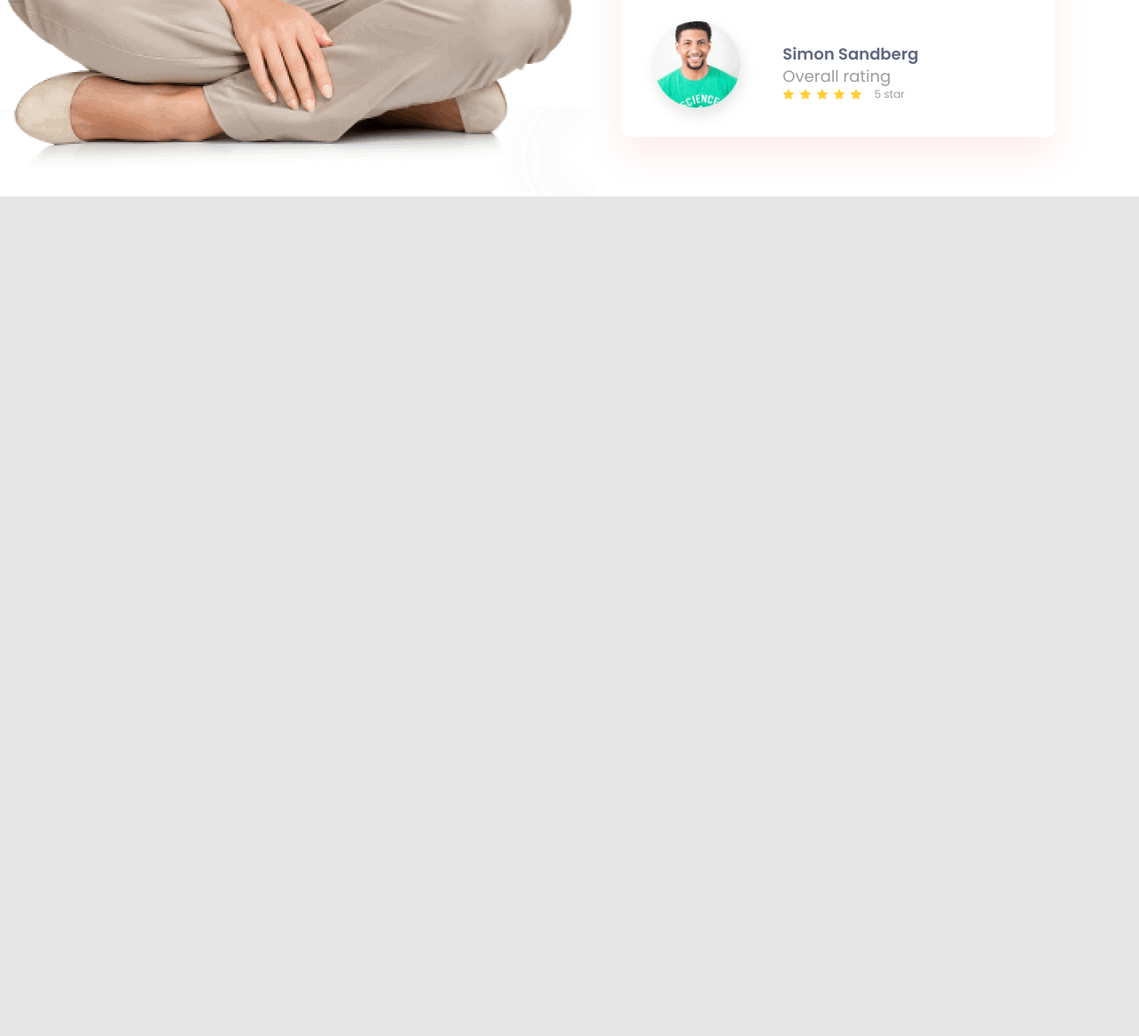
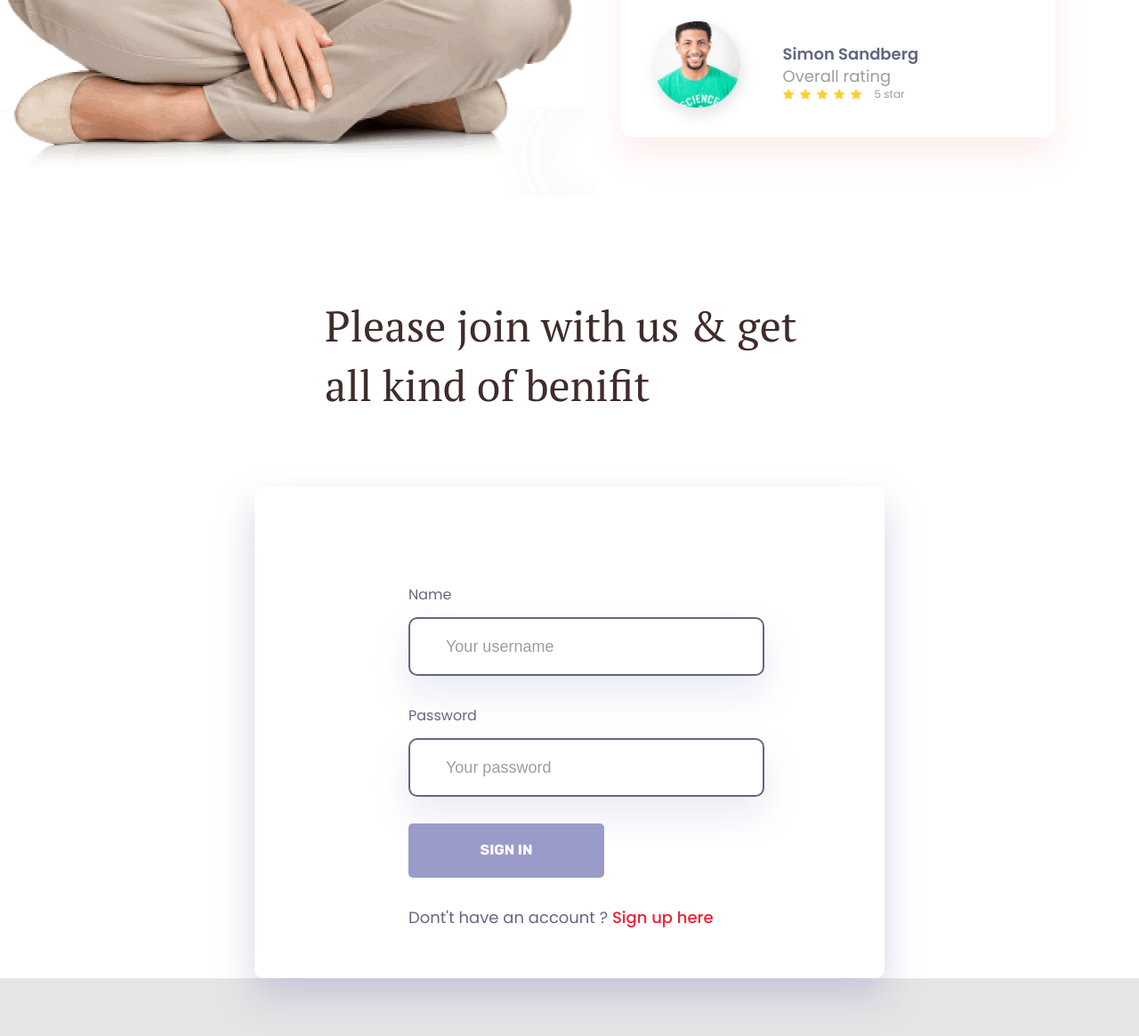
Before and after one commit to gdfederici/FELP06-ConsultantLandingPage, a website built with webpack: page src/index.html in a window 1280 px wide. Shown: the part 6273-7438 px from the top of the page at 89% size. Before the commit the page ends 6494 px from the top, so only its background shows below. Built offline with nearby package versions, Linux system fonts and the light colour scheme.

Commit message:
Login (html + css).

```diff
--- a/src/css/_font.scss
+++ b/src/css/_font.scss
@@ -244,3 +244,20 @@ h6 {
         }
     }
 }
+
+
+/*** LOGIN ***/
+.login {
+    &-form {
+        & label {
+            font-size: $font-size_s;
+        }
+        & input {
+            font-size: $font-size_normal;
+            line-height: $line-height_form;
+        }
+    }
+    &-signup {
+        font-weight: $font_semibold;
+    }
+}
--- a/src/css/_main.scss
+++ b/src/css/_main.scss
@@ -300,3 +300,38 @@
         border-radius: 50%;
     }
 }
+
+
+/*** LOGIN ***/
+.login {
+    margin-top: 112px;
+    margin-bottom: 132px;
+    & h2 {
+        margin-left: 243px;
+        padding-bottom: $line-height_h2;
+        width: 550px;
+    }
+    &-form {
+        border-radius: 10px;
+        margin: 12px 441px 132px 451px;
+        padding: 107px 135px 53px 173px;
+        & form {
+            display: flex;
+            flex-direction: column;
+            justify-content: flex-start;
+        }
+        & input {
+            border: 2px solid;
+            border-radius: 10px;
+            margin-top: 10px;
+            margin-bottom: 30px;
+            padding: 11px 40px;
+        }
+        & button {
+            border-radius: 5px;
+            padding: 21px 78px;
+            margin-bottom: 30px;
+            width: 220px;
+        }
+    }
+}
--- a/src/css/_reset.scss
+++ b/src/css/_reset.scss
@@ -49,10 +49,12 @@ table {
 
 
 /***** GDFEDERICI *****/
+
 /*** VARIABLES ***/
 $breakpoint: 1280px-1;
 $layout_max: 1600px;
 $layout_min: 360px;
+
 /*** BASECAMP ***/
 :root {
     font-size: 62.5%; /* px->rem in base 10 */
@@ -60,3 +62,8 @@ $layout_min: 360px;
 button {
 	border: none;
 }
+
+/*** LOGIN ***/
+input:focus {
+    outline: none;
+}
--- a/src/css/_responsive.scss
+++ b/src/css/_responsive.scss
@@ -50,6 +50,20 @@
             padding-left: 55%;
         }
     }
+
+
+/*** LOGIN ***/
+    .login {
+        & h2 {
+        margin: auto;
+        }
+        &-form {
+            margin-left: auto;
+            margin-right: auto;
+            width: 400px;
+        }
+    }
+
 
 
 }
@@ -209,6 +223,21 @@
     }
 
 
+/*** LOGIN ***/
+    .login {
+        & h2 {
+            width: 90%;
+        }
+        &-form {
+            width: 80%;
+            padding-left: 5%;
+            padding-right: 5%;
+            & input {
+                padding-left: 5%;
+                padding-right: 5%;
+            }
+        }
+    }
 
 
 }
--- a/src/css/_theme.scss
+++ b/src/css/_theme.scss
@@ -173,3 +173,29 @@ h6 { color: $color-h6; }
         color: $color-text_dark;
     }
 }
+
+
+/*** LOGIN ***/
+.login {
+    &-form {
+        box-shadow: 0px 20px 40px rgba(149, 149, 201, 0.4);
+        & input {
+            border-color: #9595C9;
+            box-shadow: 0px 20px 40px rgba(149, 149, 201, 0.2);
+            color: $color-text_dark;
+            &::placeholder {
+                color: $color-text_testimonial;
+            }
+        }
+        & button {
+            color: $color-text_light;
+        }
+    }
+    &-signup {
+        color: $color-theme_2;
+        text-decoration: none;
+        &:hover {
+            text-decoration: underline;
+        }
+    }
+}
--- a/src/index.html
+++ b/src/index.html
@@ -381,6 +381,20 @@
             </div> <!-- feature -->
 
 
+            <div class="login">
+                <h2>Please join with us & get all kind of benifit</h2>
+                <div class="login-form">
+                    <form name="loginForm" action="#" method="post" onsubmit="return validateForm()">
+                        <label for="username">Name</label>
+                        <input type="text" id="username" placeholder="Your username" pattern="[A-Za-z\d]+" title="L'username può contenere solo lettere e numeri" required>
+                        <label for="password">Password</label>
+                        <input type="password" id="password" placeholder="Your password" pattern="(?=.*\d)(?=.*[a-z])(?=.*[A-Z])(?=.*[@$!%*#?&])[A-Za-z\d@$!%*#?&].{8,}" title="Must contain at least one number and one uppercase and lowercase letter, and at least 8 or more characters" required>
+                        <button class="button__cta">Sign in</button>
+                    </form>
+                        <p>Dont't have an account ? <a class="login-signup" href="#">Sign up here</a></p>
+                </div>
+            </div> <!-- login -->
+
         </main>
 
     </div> <!-- content -->
```
